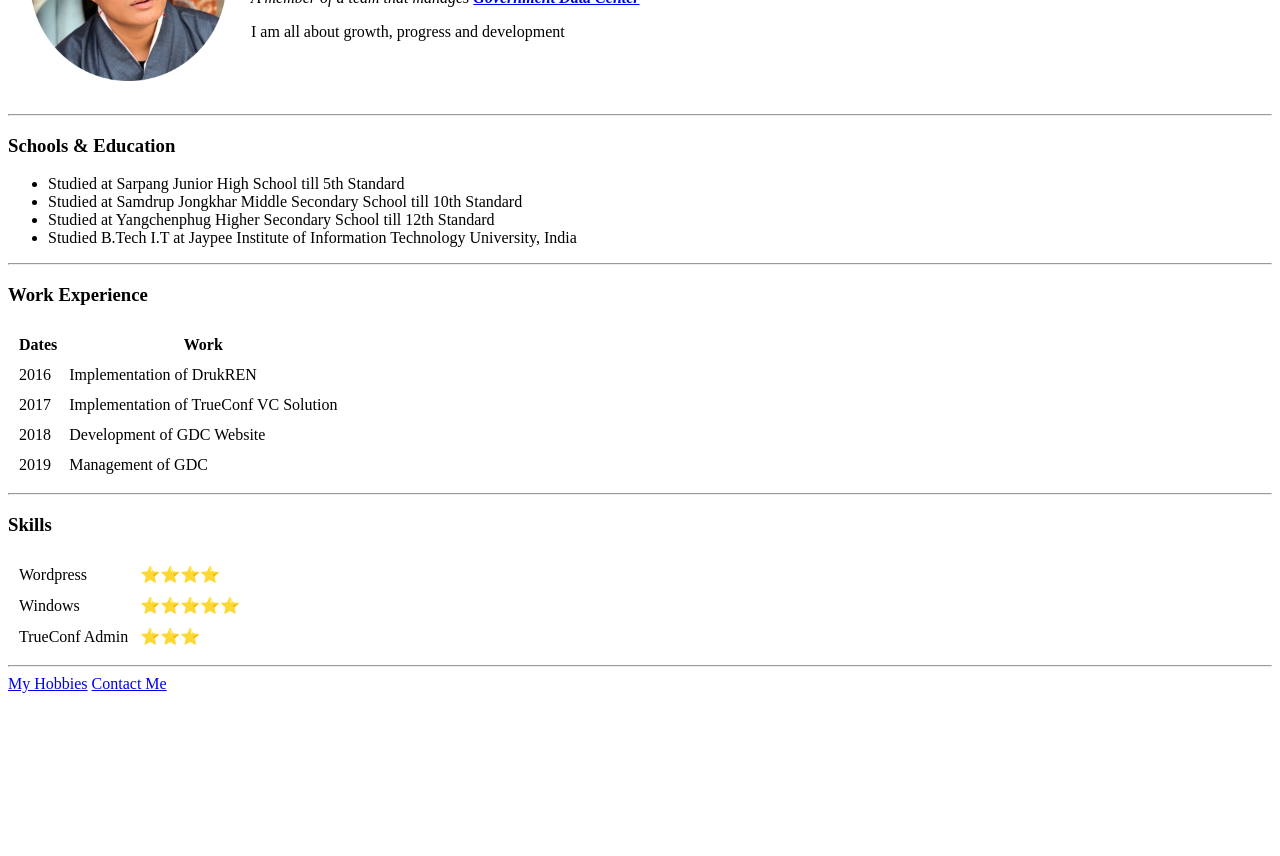
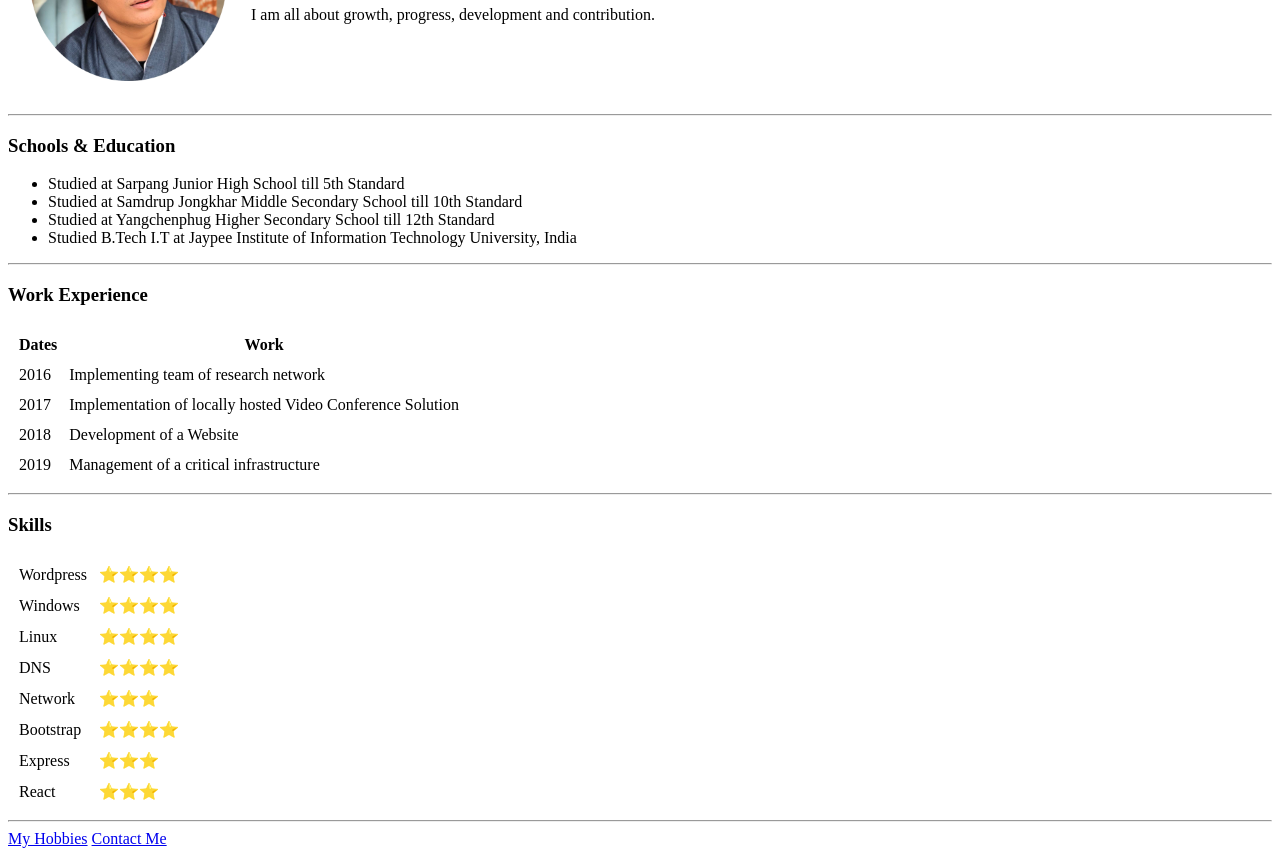
Before and after one commit to jigmegithub/cv-jlhendup, a plain HTML site: page index.html in a window 1280 px wide. Shown: the part 148-1004 px from the top of the page. Before the commit the page ends 849 px from the top, so only its background shows below. Drawn offline with Linux system fonts and the light colour scheme.

Commit message:
Modified index and contact-me file

```diff
--- a/index.html
+++ b/index.html
@@ -17,8 +17,7 @@
       </td>
       <td>
         <h1>Jigme Lhendup</h1>
-        <p><em>A member of a team that manages <a href="https://www.neyduetewa.gov.bt"><strong>Government Data Center</strong></a></em></p>
-        <p>I am all about growth, progress and development</p>
+        <p>I am all about growth, progress, development and contribution.</p>
       </td>
     </tr>
   </table>
@@ -46,19 +45,19 @@
     <tbody>
       <tr>
         <td>2016</td>
-        <td>Implementation of DrukREN</td>
+        <td>Implementing team of research network</td>
       </tr>
       <tr>
         <td>2017</td>
-        <td>Implementation of TrueConf VC Solution</td>
+        <td>Implementation of locally hosted Video Conference Solution</td>
       </tr>
       <tr>
         <td>2018</td>
-        <td>Development of GDC Website</td>
+        <td>Development of a Website</td>
       </tr>
       <tr>
         <td>2019</td>
-        <td>Management of GDC</td>
+        <td>Management of a critical infrastructure</td>
       </tr>
     </tbody>
   </table>
@@ -71,10 +70,25 @@
     <td>Wordpress</td><td>⭐⭐⭐⭐</td>
     </tr>
     <tr>
-      <td>Windows</td><td>⭐⭐⭐⭐⭐</td>
+      <td>Windows</td><td>⭐⭐⭐⭐</td>
     </tr>
     <tr>
-      <td>TrueConf Admin</td><td>⭐⭐⭐</td>
+      <td>Linux</td><td>⭐⭐⭐⭐</td>
+    </tr>
+    <tr>
+      <td>DNS</td><td>⭐⭐⭐⭐</td>
+    </tr>
+    <tr>
+      <td>Network</td><td>⭐⭐⭐</td>
+    </tr>
+    <tr>
+      <td>Bootstrap</td><td>⭐⭐⭐⭐</td>
+    </tr>
+    <tr>
+      <td>Express</td><td>⭐⭐⭐</td>
+    </tr>
+    <tr>
+      <td>React</td><td>⭐⭐⭐</td>
     </tr>
   </table>
 
```
Also changed, not shown: contact-me.html (+2 -2 lines).
